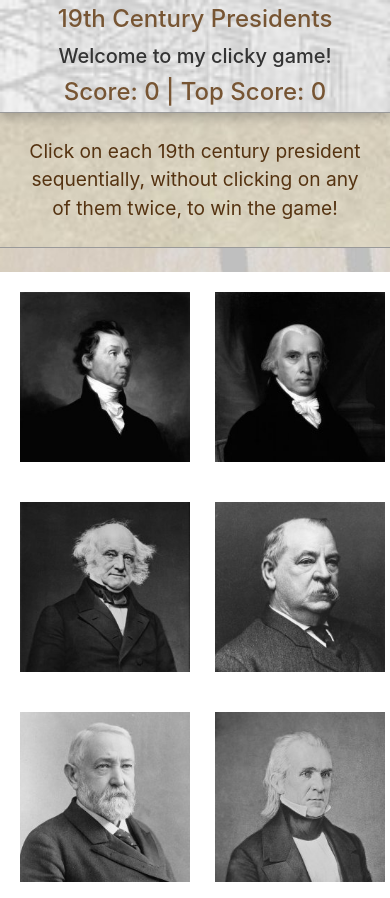
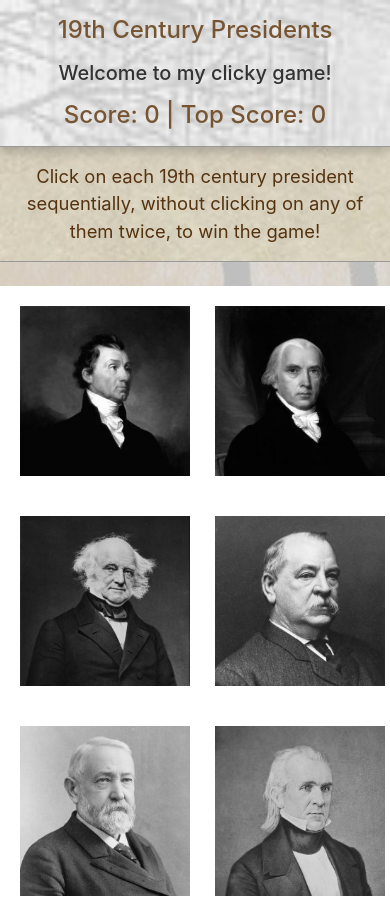
Before and after one commit to mike14747/react-clicky-game, a React (Create React App) app: page / in a window 390 px wide. Shown: the top 898 px of the page. Built offline with nearby package versions, Linux system fonts and the light colour scheme.

Commit message:
updated padding and font size in header and instructions components

```diff
--- a/src/components/Header/header.js
+++ b/src/components/Header/header.js
@@ -4,11 +4,11 @@ import './headerStyles.css';
 
 export default function Header(props) {
     return (
-        <nav className="sticky-top navStyles">
+        <nav className="sticky-top navStyles py-2">
             <ul className="d-block m-0 p-0">
-                <li className="h4 brandAlign liStyles">19th Century Presidents</li>
-                <li className="h5 text-center liStyles">{props.message}</li>
-                <li className="h4 counterAlign liStyles"><Counter score={props.score} topScore={props.topScore} /></li>
+                <li className="h4 brandAlign liStyles py-2">19th Century Presidents</li>
+                <li className="h5 text-center liStyles py-2">{props.message}</li>
+                <li className="h4 counterAlign liStyles py-2"><Counter score={props.score} topScore={props.topScore} /></li>
             </ul>
         </nav>
     );
--- a/src/components/Instructions/instructions.js
+++ b/src/components/Instructions/instructions.js
@@ -4,7 +4,7 @@ import './instructionsStyles.css';
 export default function Instructions() {
 
     return (
-        <div className="instFont instructionsDiv p-4 mb-4">
+        <div className="instFont instructionsDiv p-3 mb-4">
             Click on each 19th century president sequentially, without clicking on any of them twice, to win the game!
         </div>
     );
--- a/src/components/Instructions/instructionsStyles.css
+++ b/src/components/Instructions/instructionsStyles.css
@@ -8,17 +8,17 @@
 }
 
 .instFont {
-    font-size: 1.50rem;
+    font-size: 1.35rem;
 }
 
 @media (max-width: 859.98px) {
     .instFont {
-      font-size: 1.35rem;
+      font-size: 1.25rem;
     }
 }
 
 @media (max-width: 649.98px) {
     .instFont {
-        font-size: 1.20rem;
+        font-size: 1.15rem;
     }
 }
```
